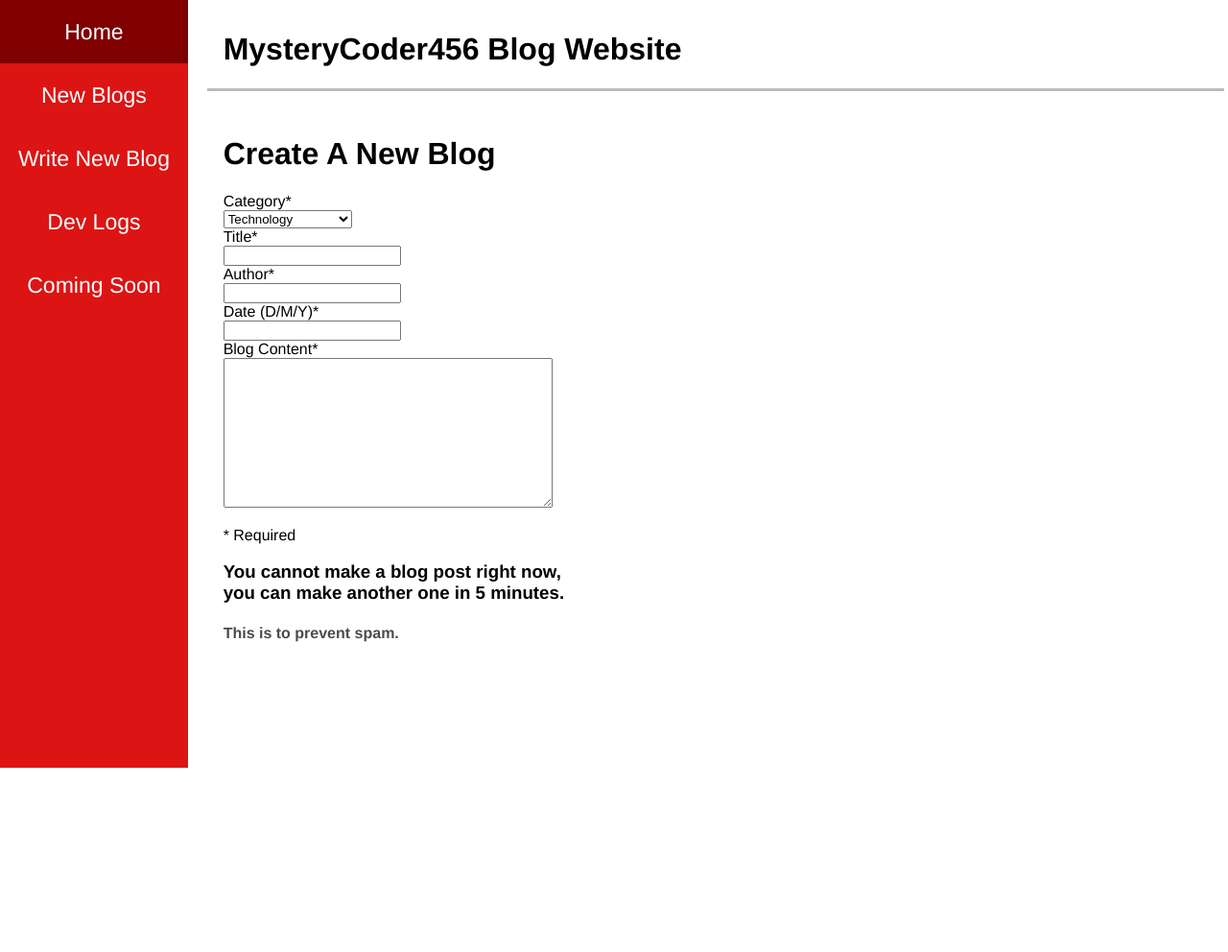
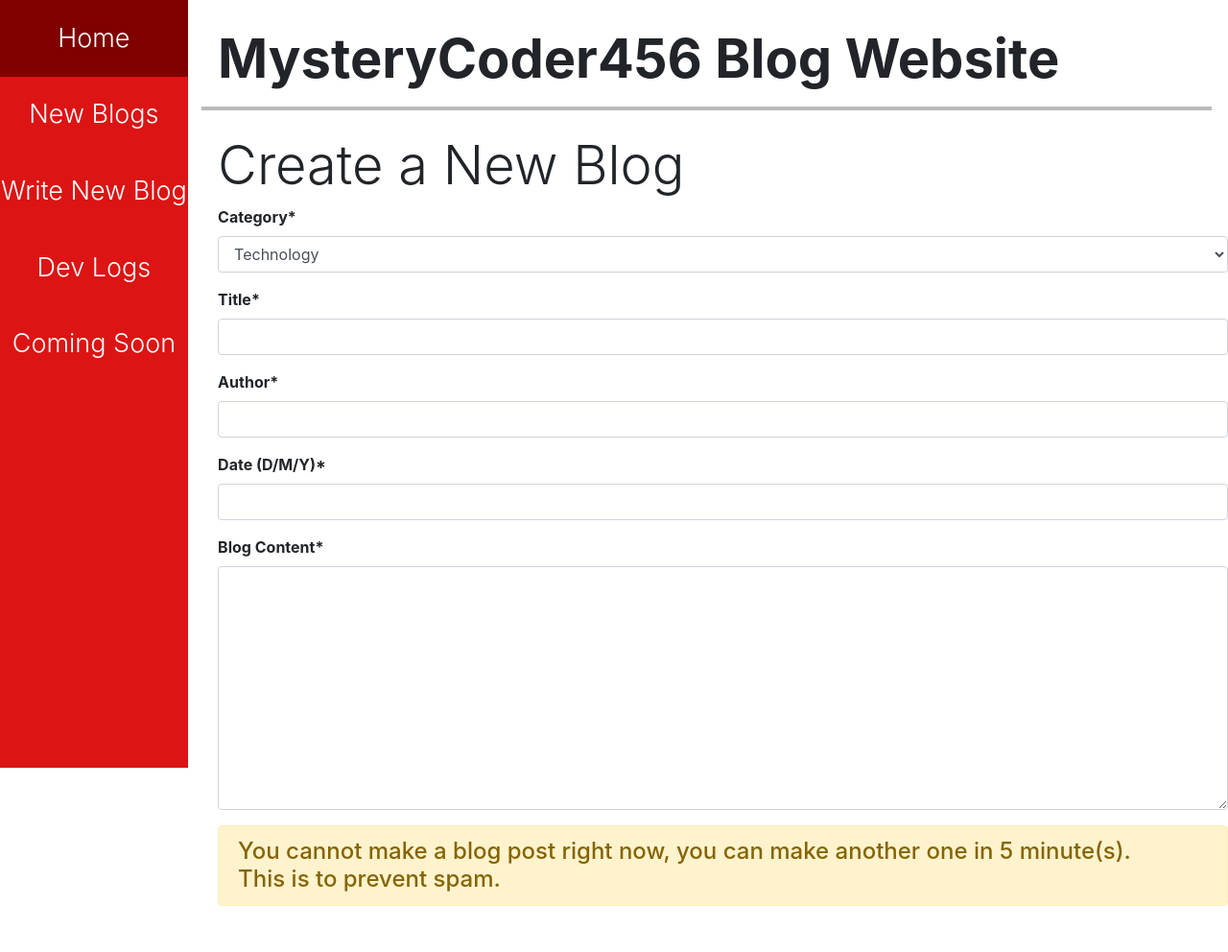
Before and after one commit to MysteryCoder456/Blog-App, a Django app: page /createblog/ in a window 1280 px wide. Shown: the whole page at 96% size. Before the commit the page ends 800 px from the top, so only its background shows below. Run offline with Django 3.2, Linux system fonts and the light colour scheme; some libraries are stand-ins or nearby versions.

Commit message:
Made HUGE UI changes

```diff
--- a/BlogApp/settings.py
+++ b/BlogApp/settings.py
@@ -14,6 +14,8 @@ import os
 
 # Build paths inside the project like this: os.path.join(BASE_DIR, ...)
 BASE_DIR = os.path.dirname(os.path.dirname(os.path.abspath(__file__)))
+
+CRISPY_TEMPLATE_PACK="bootstrap4"
 
 
 # Quick-start development settings - unsuitable for production
--- a/blog/static/blog/styles.css
+++ b/blog/static/blog/styles.css
@@ -26,7 +26,7 @@ html {
     text-decoration: none;
     color: #ffffff;
     display: block;
-    font-size: 23px;
+    font-size: 27px;
     padding-top: 10%;
     padding-bottom: 10%;
 }
@@ -49,10 +49,5 @@ hr {
     left: -17px;
     background-color: #BBBBBB;
     border: none;
-    width: 102%;
+    width: 100%;
 }
-
-h4 {
-    color: #4B4B4B;
-    padding: -10px 0px -10px 0px;
-}
--- a/blog/templates/blog/base.html
+++ b/blog/templates/blog/base.html
@@ -5,25 +5,32 @@
     <meta charset="UTF-8">
     <meta name="viewport" content="width=device-width, initial-scale=1.0">
     <title>{% block title %}Base Template{% endblock %} - MC456 Blog Site</title>
+    <link rel="stylesheet" href="https://stackpath.bootstrapcdn.com/bootstrap/4.3.1/css/bootstrap.min.css" integrity="sha384-ggOyR0iXCbMQv3Xipma34MD+dH/1fQ784/j6cY/iJTQUOhcWr7x9JvoRxT2MZw1T" crossorigin="anonymous">
     <link rel="stylesheet" type="text/css" href="{% static 'blog/styles.css' %}">
 </head>
 <body>
 
     <div class="sidenav">
-        <a href="/">Home</a>
-        <a href="/blogs">New Blogs</a>
-        <a href="/createblog">Write New Blog</a>
-        <a href="/dev">Dev Logs</a>
-        <a href="#">Coming Soon</a>
+        <a href="/" class="font-weight-light">Home</a>
+        <a href="/blogs" class="font-weight-light">New Blogs</a>
+        <a href="/createblog" class="font-weight-light">Write New Blog</a>
+        <a href="/dev" class="font-weight-light">Dev Logs</a>
+        <a href="#" class="font-weight-light">Coming Soon</a>
     </div>
 
-    <div class="main">
-        <h1>MysteryCoder456 Blog Website</h1>
-        <hr size="5">
-        <br>
+    <div class="main mt-4">
+        <h1 class="display-4 font-weight-bold">MysteryCoder456 Blog Website</h1>
+        <hr style="height: 4px;" class="mb-4">
+
+        <h1 class="display-4">{% block heading %}{% endblock %}</h1>
+
         {% block main %}
         {% endblock %}
     </div>
 
+    <script src="https://code.jquery.com/jquery-3.3.1.slim.min.js" integrity="sha384-q8i/X+965DzO0rT7abK41JStQIAqVgRVzpbzo5smXKp4YfRvH+8abtTE1Pi6jizo" crossorigin="anonymous"></script>
+    <script src="https://cdnjs.cloudflare.com/ajax/libs/popper.js/1.14.7/umd/popper.min.js" integrity="sha384-UO2eT0CpHqdSJQ6hJty5KVphtPhzWj9WO1clHTMGa3JDZwrnQq4sF86dIHNDz0W1" crossorigin="anonymous"></script>
+    <script src="https://stackpath.bootstrapcdn.com/bootstrap/4.3.1/js/bootstrap.min.js" integrity="sha384-JjSmVgyd0p3pXB1rRibZUAYoIIy6OrQ6VrjIEaFf/nJGzIxFDsf4x0xIM+B07jRM" crossorigin="anonymous"></script>
+
 </body>
 </html>
--- a/blog/templates/blog/create.html
+++ b/blog/templates/blog/create.html
@@ -5,27 +5,34 @@
     New Blog
 {% endblock %}
 
+{% block heading %}
+    Create a New Blog
+{% endblock %}
+
 {% block main %}
 
-    <h1>Create A New Blog</h1>
-
-    <form method="POST">
+    <form method="POST" class="mb-5 font-weight-bold">
 
         {% csrf_token %}
         {{form|crispy}}
-        <p>* Required</p>
 
         {% if time_diff < 5 %}
 
-            <h3>
-                You cannot make a blog post right now,<br>
-                you can make another one in {{time_left}} minutes.
-            </h3>
-            <h4>This is to prevent spam.</h4>
+            <h4 class="alert alert-warning">
+                You cannot make a blog post right now,
+                you can make another one in {{time_left}} minute(s).<br>
+                This is to prevent spam.
+            </h4>
 
         {% else %}
 
-            <button type="submit" name="submit_button">Create!</button>
+            <p class="alert alert-info font-weight-normal">
+                * Required.<br>
+                Once you make a post, you <b>CANNOT</b> change or edit it. Make sure to look for and fix any mistakes!
+            </p>
+            <button type="submit" name="submit_button" class="btn btn-primary font-weight-bold">
+                <h4 style="margin: auto;">Create!</h4>
+            </button>
 
         {% endif %}
 
```
Also changed, not shown: blog/templates/blog/blogs.html (+11 -7 lines), blog/templates/blog/dev.html (+9 -7 lines), blog/templates/blog/home.html (+5 -2 lines).
